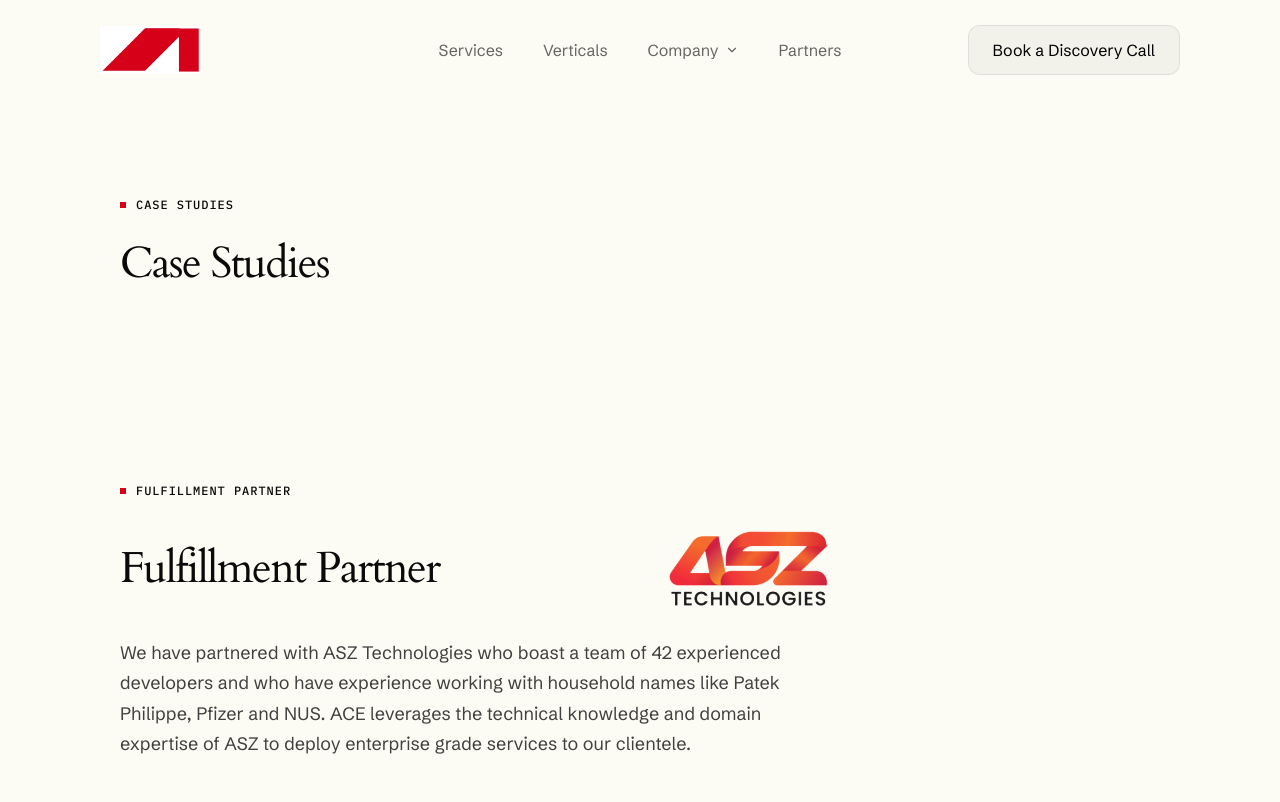
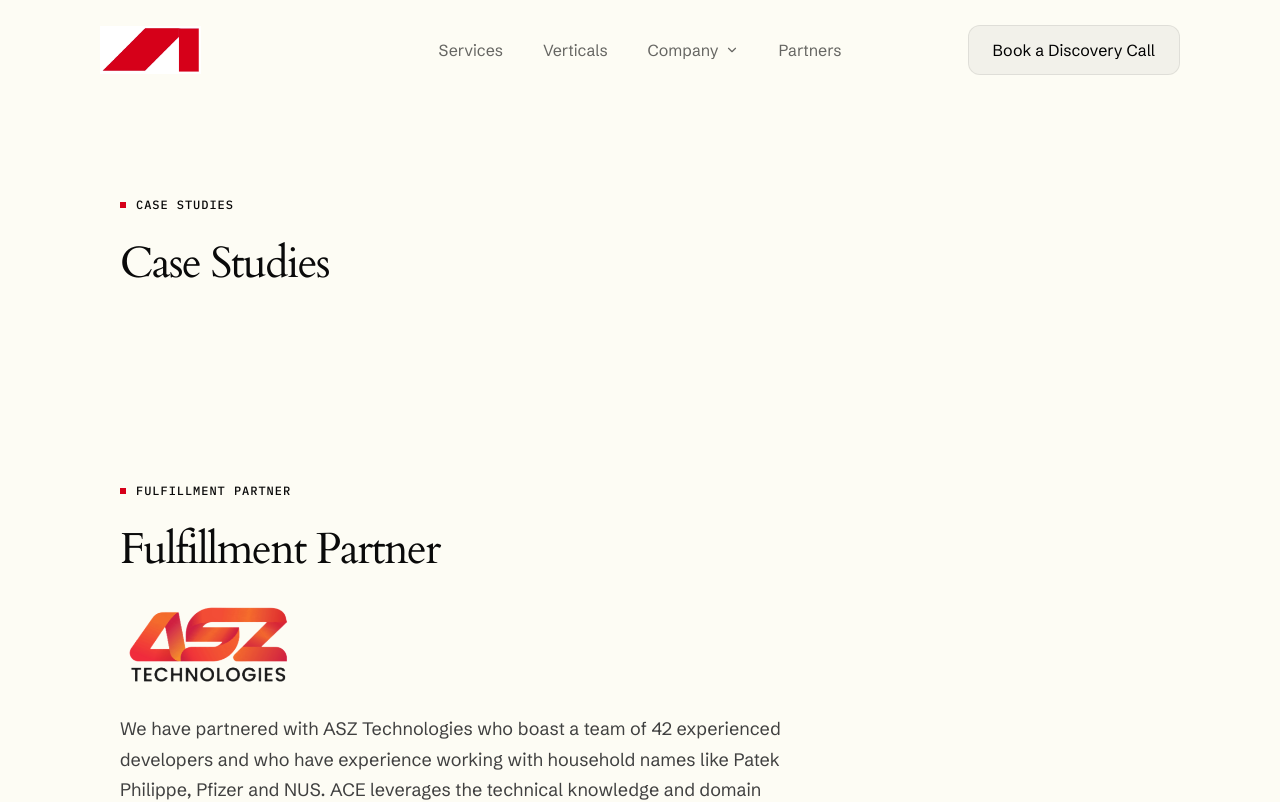
Before and after one commit to hamzadianathbiz/ace-website, a Next.js app: page /company in a window 1280 px wide. Shown: the top 802 px of the page. Built offline with nearby package versions, Linux system fonts and the light colour scheme.

Commit message:
Wordmark under the heading; Fulfillment Partner joins the Company menu
- Logo moves off the heading line to sit beneath it, ahead of the copy
- Company dropdown gains Fulfillment Partner, in page order

```diff
--- a/components/FulfillmentPartner.tsx
+++ b/components/FulfillmentPartner.tsx
@@ -3,7 +3,8 @@ import aszLogo from '@/public/assets/web/asz-technologies.png'
 
 /*
   The wordmark is transparent, so it sits straight on the cream with no
-  plate behind it. Rendered at 200px against a 342px source, which leaves
+  plate behind it. It sits under the heading, ahead of the copy that names
+  the partner. Rendered at 180px against a 342px source, which leaves
   enough pixels for a retina screen.
 */
 export default function FulfillmentPartner() {
@@ -11,18 +12,13 @@ export default function FulfillmentPartner() {
     <section id="fulfillment-partner" className="gutter section-y scroll-mt-24">
       <div className="flex max-w-[720px] flex-col gap-6">
         <span className="label">Fulfillment Partner</span>
-        {/* Heading left, wordmark hard right on the same line. The heading is
-            allowed to wrap and the logo is flex-none, so on a narrow screen
-            the title takes two lines rather than the mark being squeezed. */}
-        <div className="flex items-center justify-between gap-6">
         <h2 className="display-lg">Fulfillment Partner</h2>
         <Image
           src={aszLogo}
           alt="ASZ Technologies"
           sizes="180px"
-            className="h-auto w-[120px] flex-none md:w-[180px]"
+          className="h-auto w-[150px] md:w-[180px]"
         />
-        </div>
         <p className="text-base leading-[1.7] text-ace-ink md:text-[18px]">
           We have partnered with ASZ Technologies who boast a team of 42
           experienced developers and who have experience working with household
--- a/components/Header.tsx
+++ b/components/Header.tsx
@@ -14,8 +14,10 @@ const NAV: NavItem[] = [
   {
     label: 'Company',
     href: SECTIONS.company,
+    // Page order, so the menu reads the way the route scrolls.
     children: [
       { label: 'Case Studies', href: SECTIONS.caseStudies },
+      { label: 'Fulfillment Partner', href: SECTIONS.fulfillmentPartner },
       { label: 'Our Story', href: SECTIONS.ourStory },
     ],
   },
--- a/lib/links.ts
+++ b/lib/links.ts
@@ -24,6 +24,7 @@ export const SECTIONS = {
   verticals: '/#verticals',
   company: '/company',
   caseStudies: '/company#case-studies',
+  fulfillmentPartner: '/company#fulfillment-partner',
   ourStory: '/company#our-story',
   partners: '/partners',
 } as const
```
Lines whose indentation alone changed are shown as unchanged.
